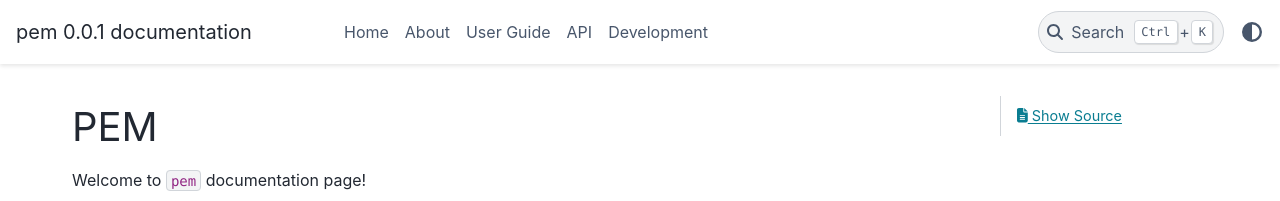
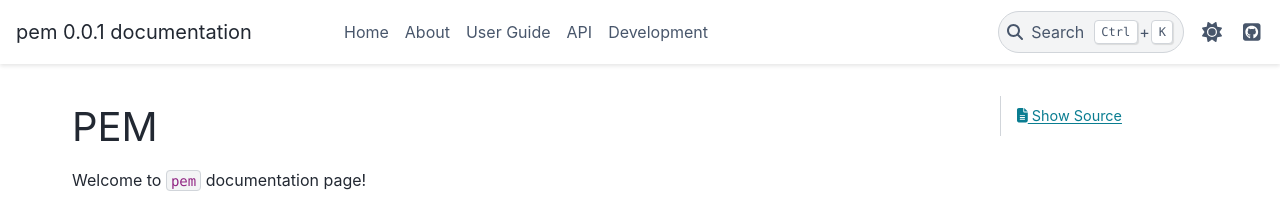
Before and after one commit to iporepos/pem, a Sphinx documentation site: the page built from docs/index.rst, in a window 1280 px wide. Shown: the top 201 px of the page. Built offline with Sphinx 7.4.7 and the PyData theme 0.15.4, drawn with Linux system fonts in a browser that asks for light colours.

Commit message:
added github url

```diff
--- a/docs/conf.py
+++ b/docs/conf.py
@@ -134,3 +134,17 @@ External (requires installation):
 """
 html_theme = "pydata_sphinx_theme"  # <-- [CHECK THIS] it might be not installed. use built-in 'classic' in case
 html_static_path = ["_static"]
+html_context = {"default_mode": "light"}
+
+"""
+html_logo = (
+    "https://github.com/iporepos/pem/blob/main/docs/figs/logo.jpg?raw=true"
+)
+"""
+
+
+
+html_theme_options = {
+    "github_url": "https://github.com/iporepos/pem",
+    "navbar_end": ["theme-switcher", "navbar-icon-links"],
+}
```
